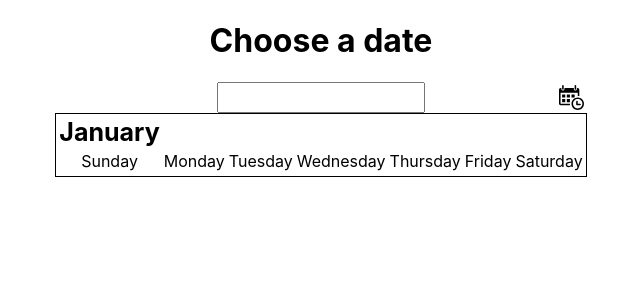
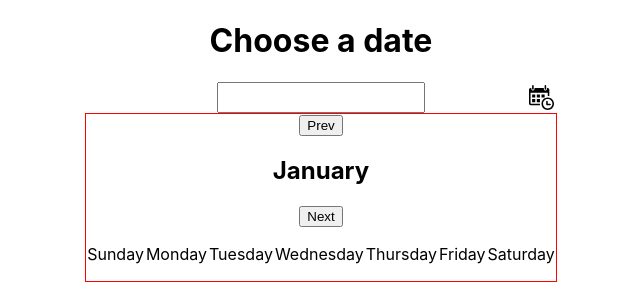
Before and after one commit to AlanaFarkas/date-picker, a React (Create React App) app: page / in a window 1280 px wide. Both pictures are taken after a click on the picture 728 px from the left and 97 px from the top of the page. Shown: the top 302 px of the page, without its empty margins (319-959 px from the left). Built offline with nearby package versions, Linux system fonts and the light colour scheme.

Commit message:
feat: changes table to divs

```diff
--- a/src/App.js
+++ b/src/App.js
@@ -4,13 +4,14 @@ import calendar_icon from './assets/calendar_icon.svg';
 import Input from './Input'
 import styled from 'styled-components';
 import CalendarContainer from './CalendarContainer';
+import { ALL_MONTHS, ALL_DAYS, TODAY } from './constants';
 
 class App extends Component {
 
   constructor(props) {
     super(props)
     this.state = {
-      openCalendar: false
+      openCalendar: false,
     }
   }
 
@@ -23,13 +24,21 @@ class App extends Component {
 
   render() {
 
+    let month = TODAY.getMonth();
+    let monthString = ALL_MONTHS[month];
+
+    const dayStrings = ALL_DAYS.map((day, i) => {
+        return <td key={i}>{day}</td>
+    });
+
+
     return (
       <div className="App">
       <h1>Choose a date</h1>
       <InputContainerDiv>
         <Input />
         <CalendarImg onClick={this.handleClick} src={calendar_icon} />
-        {this.state.openCalendar ? <CalendarContainer/> : null}
+        {this.state.openCalendar ? <CalendarContainer month={monthString} days={dayStrings} /> : null}
       </InputContainerDiv>
       </div>
     );
--- a/src/CalendarContainer.js
+++ b/src/CalendarContainer.js
@@ -1,42 +1,33 @@
 import React from 'react';
-import { ALL_MONTHS, ALL_DAYS, TODAY } from './constants';
 import styled from 'styled-components';
 
-const CalendarContainer = (props) => {
-
-    let month = TODAY.getMonth();
-    let monthString = ALL_MONTHS[month];
-
-    const dayStrings = ALL_DAYS.map((day, i) => {
-        return <td key={i}>{day}</td>
-    });
-
+const CalendarContainer = ({month, days, handleNext, handlePrev}) => {
 
     return (
-    <CalendarTable>
-        <tr>
-            <th>{monthString}</th>
-        </tr>
-        <tbody>
-            <tr>
-                {dayStrings}
-            </tr>
-            <tr>
-                {/* <td>Eve</td>
-                <td>Jackson</td>
-                <td>94</td> */}
-            </tr>
-        </tbody>
-    </CalendarTable>
+    <Calendar>
+        <MonthContainer>
+            <button onClick={handlePrev}>Prev</button>
+            <Month>{month}</Month>
+            <button onClick={handleNext}>Next</button>
+        </MonthContainer>
+        <DaysContainer>
+            <p>{days}</p>
+        </DaysContainer>
+    </Calendar>
     )
 }
 
 export default CalendarContainer;
 
-const CalendarTable = styled.table`
-    width: 100%;
-    border: 1px black solid;
-    th {
-        font-size: 25px;
-    }
+const Calendar = styled.div`
+    border: 1px red solid;
 `;
+
+const MonthContainer = styled.div`
+`;
+
+const Month = styled.h2`
+`;
+
+const DaysContainer = styled.div`
+`;
```
